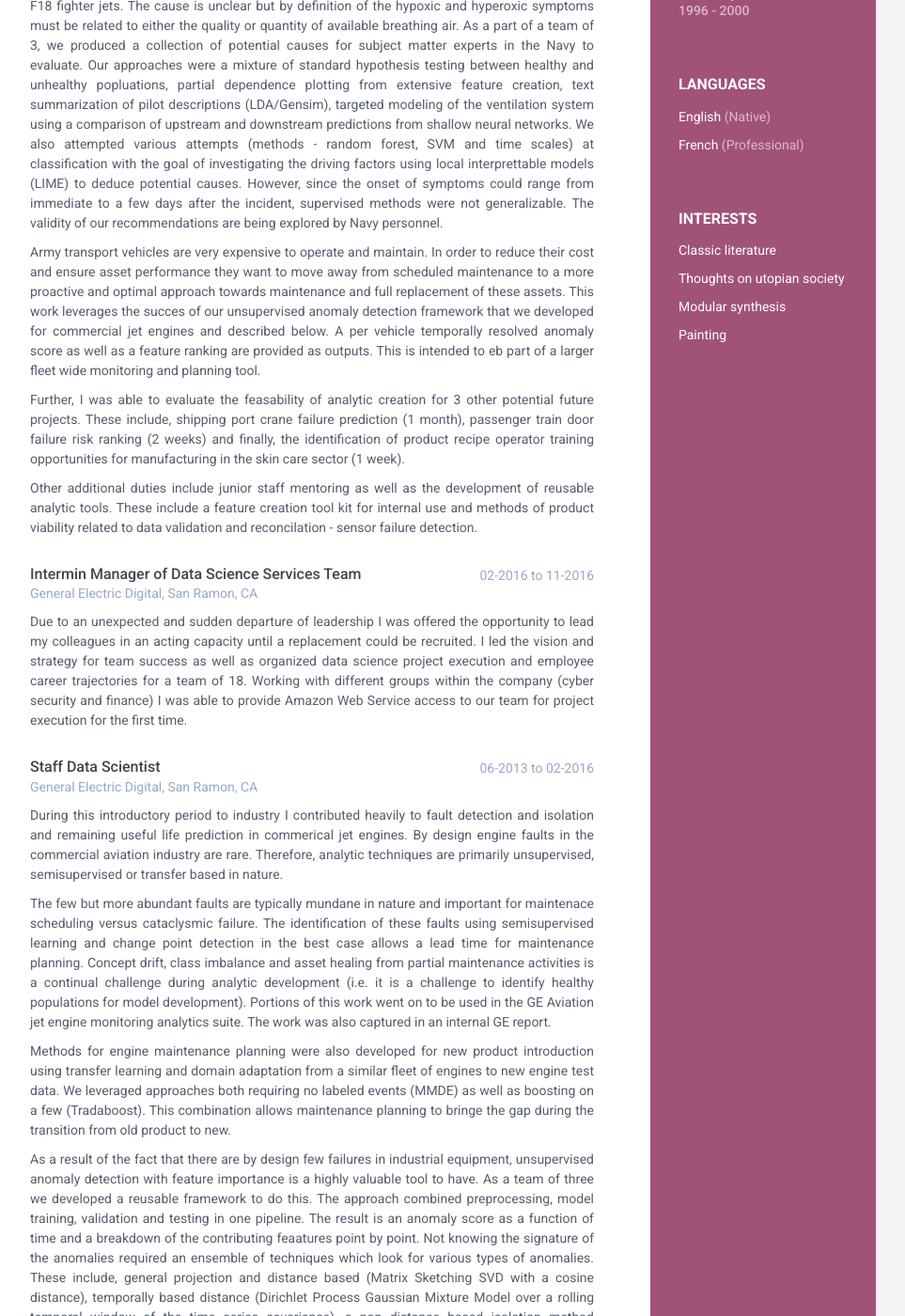
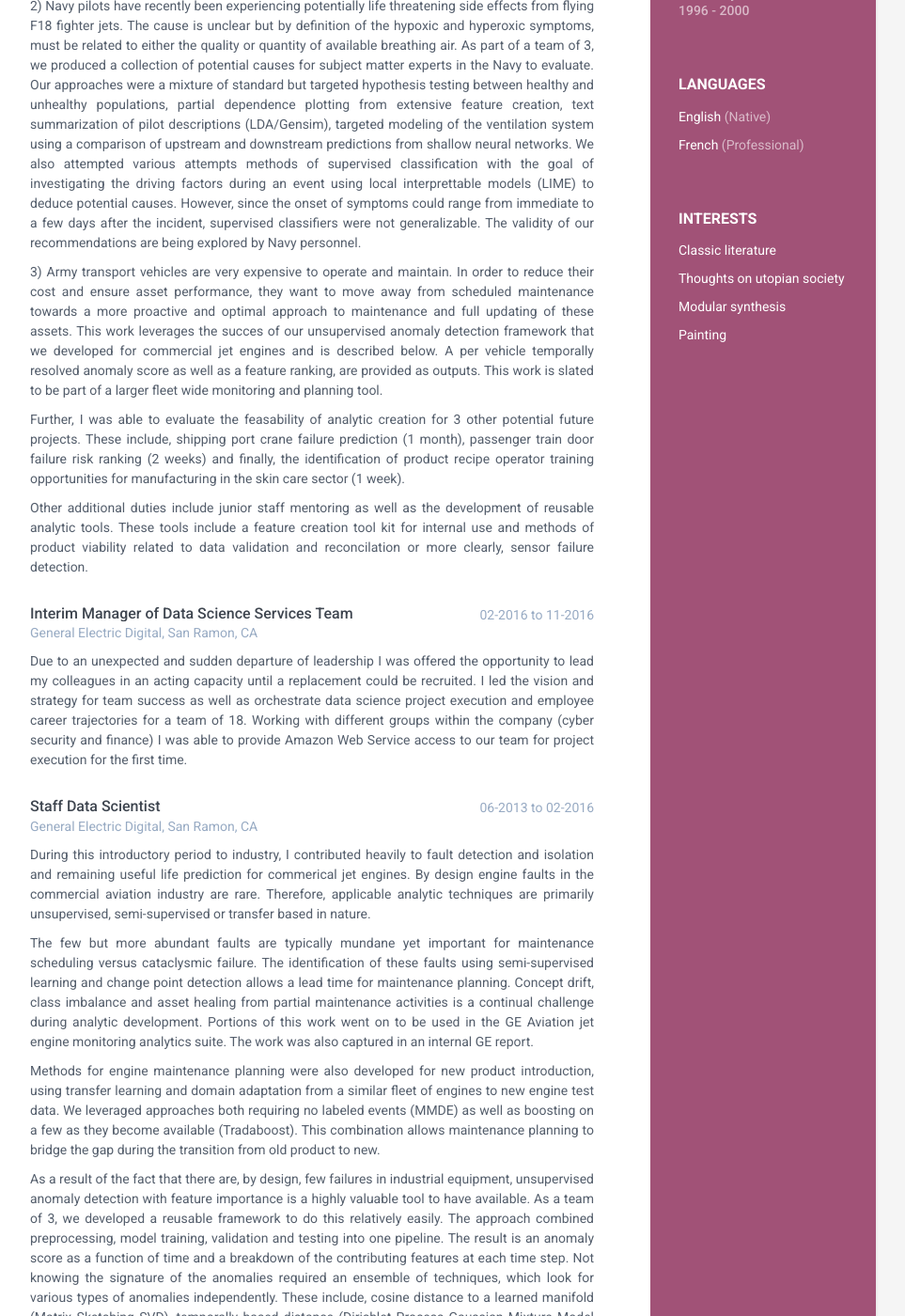
Before and after one commit to AlexanderGraf/online-cv, a Jekyll site: the page built from index.html, in a window 1280 px wide and 1400 px high, scrolled down 859 px. Shown: the whole window at 94% size, without its empty margins (188-1151 px from the left). Built offline with Jekyll 4.4.1, drawn with Linux system fonts in a browser that asks for light colours; some web fonts are replaced; some of the changed text lies outside the part shown.

Commit message:
updated text

```diff
--- a/_includes/experience.html
+++ b/_includes/experience.html
@@ -10,32 +10,32 @@
                         <div class="company">General Electric Digital, San Ramon, CA</div>
                     </div><!--//meta-->
                     <div class="details">
-                        <p style="text-align:justify">As a Senior Staff Data Scientist, I focus on proof of concept analytics development with direct client collaboration.  My role offers a mixture of engagements of varying duration.  The shorter projects are typically an evaluation of the feasibility of producing a solution to a clients challenges given the available data.  This allows a quickly growing and diverse exposure to the variey of challenges our clients face and the aspirations they have.  The longer projects require a more robust anlaytic development and typically follow more closely the experimentation, development and deployment process.</p>
+                        <p style="text-align:justify">As a Senior Staff Data Scientist, I focus on proof of concept analytics development with direct client collaboration.  My role offers a mixture of engagements of varying duration.  The shorter projects are typically an evaluation of the feasibility of producing a solution to a clients challenges given the available data.  This allows a quickly growing and diverse exposure to the variety of challenges our clients face and the aspirations they have.  The longer projects require a more robust analytic development and typically follow more closely the experimentation, development and deployment process.</p>
 
-                        <p style="text-align:justify">During this period I have developed 3 solutions to problems in 3 industrial domains, risk of pneumonia ranking for beef cattle (4 months), root cause analysis of hypoxic pilots in FA-18 Navy fighter jets (6 months) and anomaly detection and isolation in Army transport vehicles (1.5 months).</p>
+                        <p style="text-align:justify">During this period I have developed 3 solutions to problems in 3 industrial domains, risk of pneumonia health ranking for beef cattle (4 months), root cause analysis of hypoxic pilots in FA-18 Navy fighter jets (6 months) and anomaly detection and isolation in Army transport vehicles (1.5 months).</p>
 
-                        <p style="text-align:justify">One of the leading killers of beef cattle in the united states is pneumonia which is typically acquired during extended and cramped transportation.  Early identification and treatment of the ailment is vital to an optimal corn to beef conversion.  A further benefit to identifying sick animals a targeted application of antibiotics.  This not only reduces the antibiotic cost but avoids unnecessary dosing.  A rolling window ensemble binary classification method (random forest) allowed a temporal probabilisitc ranking for identifying cattle at risk.</p>
+                        <p style="text-align:justify">1) One of the leading killers of beef cattle in the United States is bovine pneumonia typically acquired during extended and cramped transportation.  Early identification and treatment of the ailment is vital to an optimal feed to beef conversion.  A further benefit to identifying sick animals is a targeted application of antibiotics.  This not only reduces the cost but avoids unnecessary dosing.  A rolling window ensemble binary classification method (random forest) allowed a temporal probabilisitc ranking for identifying cattle at risk.  This daily list can help cowboys identify those animals from sometimes thousands that they are responsible for.</p>
 
-                        <p style="text-align:justify">Navy pilots have recently been experiencing potentially life threatening side effects from flying F18 fighter jets.  The cause is unclear but by definition of the hypoxic and hyperoxic symptoms must be related to either the quality or quantity of available breathing air.  As a part of a team of 3, we produced a collection of potential causes for subject matter experts in the Navy to evaluate.  Our approaches were a mixture of standard hypothesis testing between healthy and unhealthy popluations, partial dependence plotting from extensive feature creation, text summarization of pilot descriptions (LDA/Gensim), targeted modeling of the ventilation system using a comparison of upstream and downstream predictions from shallow neural networks.  We also attempted various attempts (methods - random forest, SVM and time scales) at classification with the goal of investigating the driving factors using local interprettable models (LIME) to deduce potential causes.  However, since the onset of symptoms could range from immediate to a few days after the incident, supervised methods were not generalizable.  The validity of our recommendations are being explored by Navy personnel.</p>
+                        <p style="text-align:justify">2) Navy pilots have recently been experiencing potentially life threatening side effects from flying F18 fighter jets.  The cause is unclear but by definition of the hypoxic and hyperoxic symptoms, must be related to either the quality or quantity of available breathing air.  As part of a team of 3, we produced a collection of potential causes for subject matter experts in the Navy to evaluate.  Our approaches were a mixture of standard but targeted hypothesis testing between healthy and unhealthy populations, partial dependence plotting from extensive feature creation, text summarization of pilot descriptions (LDA/Gensim), targeted modeling of the ventilation system using a comparison of upstream and downstream predictions from shallow neural networks.  We also attempted various attempts methods of supervised classification with the goal of investigating the driving factors during an event using local interprettable models (LIME) to deduce potential causes.  However, since the onset of symptoms could range from immediate to a few days after the incident, supervised classifiers were not generalizable.  The validity of our recommendations are being explored by Navy personnel.</p>
 
-                        <p style="text-align:justify">Army transport vehicles are very expensive to operate and maintain.  In order to reduce their cost and ensure asset performance they want to move away from scheduled maintenance to a more proactive and optimal approach towards maintenance and full replacement of these assets.  This work leverages the succes of our unsupervised anomaly detection framework that we developed for commercial jet engines and described below.  A per vehicle temporally resolved anomaly score as well as a feature ranking are provided as outputs.  This is intended to eb part of a larger fleet wide monitoring and planning tool.</p>
+                        <p style="text-align:justify">3) Army transport vehicles are very expensive to operate and maintain.  In order to reduce their cost and ensure asset performance, they want to move away from scheduled maintenance towards a more proactive and optimal approach to maintenance and full updating of these assets.  This work leverages the succes of our unsupervised anomaly detection framework that we developed for commercial jet engines and is described below.  A per vehicle temporally resolved anomaly score as well as a feature ranking, are provided as outputs.  This work is slated to be part of a larger fleet wide monitoring and planning tool.</p>
 
                         <p style="text-align:justify">Further, I was able to evaluate the feasability of analytic creation for 3 other potential future projects. These include, shipping port crane failure prediction (1 month), passenger train door failure risk ranking (2 weeks) and finally, the identification of product recipe operator training opportunities for manufacturing in the skin care sector (1 week).</p>
 
-                        <p style="text-align:justify">Other additional duties include junior staff mentoring as well as the development of reusable analytic tools.  These include a feature creation tool kit for internal use and methods of product viability related to data validation and reconcilation - sensor failure detection.</p>
+                        <p style="text-align:justify">Other additional duties include junior staff mentoring as well as the development of reusable analytic tools.  These tools include a feature creation tool kit for internal use and methods of product viability related to data validation and reconcilation or more clearly, sensor failure detection.</p>
                     </div><!--//details-->
                 </div><!--//item-->
 
                 <div class="item">
                     <div class="meta">
                         <div class="upper-row">
-                            <h3 class="job-title">Intermin Manager of Data Science Services Team</h3>
+                            <h3 class="job-title">Interim Manager of Data Science Services Team</h3>
                             <div class="time">02-2016 to 11-2016</div>
                         </div><!--//upper-row-->
                         <div class="company">General Electric Digital, San Ramon, CA</div>
                     </div><!--//meta-->
                     <div class="details">
-                        <p style="text-align:justify">Due to an unexpected and sudden departure of leadership I was offered the opportunity to lead my colleagues in an acting capacity until a replacement could be recruited. I led the vision and strategy for team success as well as organized data science project execution and employee career trajectories for a team of 18. Working with different groups within the company (cyber security and finance) I was able to provide Amazon Web Service access to our team for project execution for the first time.</p>
+                        <p style="text-align:justify">Due to an unexpected and sudden departure of leadership I was offered the opportunity to lead my colleagues in an acting capacity until a replacement could be recruited. I led the vision and strategy for team success as well as orchestrate data science project execution and employee career trajectories for a team of 18. Working with different groups within the company (cyber security and finance) I was able to provide Amazon Web Service access to our team for project execution for the first time.</p>
                     </div><!--//details-->
                 </div><!--//item-->
 
@@ -48,15 +48,15 @@
                         <div class="company">General Electric Digital, San Ramon, CA</div>
                     </div><!--//meta-->
                     <div class="details">
-                        <p style="text-align:justify">During this introductory period to industry I contributed heavily to fault detection and isolation and remaining useful life prediction in commerical jet engines.  By design engine faults in the commercial aviation industry are rare.  Therefore, analytic techniques are primarily unsupervised, semisupervised or transfer based in nature.</p>
+                        <p style="text-align:justify">During this introductory period to industry, I contributed heavily to fault detection and isolation and remaining useful life prediction for commerical jet engines.  By design engine faults in the commercial aviation industry are rare.  Therefore, applicable analytic techniques are primarily unsupervised, semi-supervised or transfer based in nature.</p>
 
-                        <p style="text-align:justify">The few but more abundant faults are typically mundane in nature and important for maintenace scheduling versus cataclysmic failure.  The identification of these faults using semisupervised learning and change point detection in the best case allows a lead time for maintenance planning.  Concept drift, class imbalance and asset healing from partial maintenance activities is a continual challenge during analytic development (i.e. it is a challenge to identify healthy populations for model development).  Portions of this work went on to be used in the GE Aviation jet engine monitoring analytics suite.  The work was also captured in an internal GE report.</p>
+                        <p style="text-align:justify">The few but more abundant faults are typically mundane yet important for maintenance scheduling versus cataclysmic failure.  The identification of these faults using semi-supervised learning and change point detection allows a lead time for maintenance planning.  Concept drift, class imbalance and asset healing from partial maintenance activities is a continual challenge during analytic development.  Portions of this work went on to be used in the GE Aviation jet engine monitoring analytics suite.  The work was also captured in an internal GE report.</p>
 
-                        <p style="text-align:justify">Methods for engine maintenance planning were also developed for new product introduction using transfer learning and domain adaptation from a similar fleet of engines to new engine test data.  We leveraged approaches both requiring no labeled events (MMDE) as well as boosting on a few (Tradaboost).  This combination allows maintenance planning to bringe the gap during the transition from old product to new.</p>
+                        <p style="text-align:justify">Methods for engine maintenance planning were also developed for new product introduction, using transfer learning and domain adaptation from a similar fleet of engines to new engine test data.  We leveraged approaches both requiring no labeled events (MMDE) as well as boosting on a few as they become available (Tradaboost).  This combination allows maintenance planning to bridge the gap during the transition from old product to new.</p>
 
-                        <p style="text-align:justify">As a result of the fact that there are by design few failures in industrial equipment, unsupervised anomaly detection with feature importance is a highly valuable tool to have.  As a team of three we developed a reusable framework to do this.  The approach combined preprocessing, model training, validation and testing in one pipeline.  The result is an anomaly score as a function of time and a breakdown of the contributing feaatures point by point.  Not knowing the signature of the anomalies required an ensemble of techniques which look for various types of anomalies.  These include, general projection and distance based (Matrix Sketching SVD with a cosine distance), temporally based distance (Dirichlet Process Gaussian Mixture Model over a rolling temporal window of the time series covariance), a non distance based isolation method (Isolation Forest) and an information based (temporally changing Graphical Granger Causality) approach.  All of them (except for isolation forest) return a score which can be broken down into contributing portions allowing not only detection but isolation to offer some insight into causality.  This is highly valuable for maintenance and proactive fault avoidance.</p>
+                        <p style="text-align:justify">As a result of the fact that there are, by design, few failures in industrial equipment, unsupervised anomaly detection with feature importance is a highly valuable tool to have available.  As a team of 3, we developed a reusable framework to do this relatively easily.  The approach combined preprocessing, model training, validation and testing into one pipeline.  The result is an anomaly score as a function of time and a breakdown of the contributing features at each time step.  Not knowing the signature of the anomalies required an ensemble of techniques, which look for various types of anomalies independently.  These include, cosine distance to a learned manifold (Matrix Sketching SVD), temporally based distance (Dirichlet Process Gaussian Mixture Model over a rolling temporal window of the time series covariance), a non-distance based isolation method (temporal Isolation Forest) and an information based (temporally changing Graphical Granger Causality) approach.  All of them (except for Isolation Forest) return a score which can be broken down into contributing portions allowing not only detection, but isolation, offering some insight into potential causality.  This is highly valuable for maintenance planning and proactive fault avoidance.</p>
 
-                        <p style="text-align:justify">In addition to the work in commerical aviation, I was a leading member of a team of 6 to develop a early warning solution for power generating turbines and heat exchangers for a large chemical corporation.  This augmented legacy GE monitoring and reactive analytics with predictive capability.  Our portion of this undertaking was part of a larger offering to make this analytic available to their fleet of industrial equipment in general.</p>
+                        <p style="text-align:justify">In addition to the work in commerical aviation, I was a leading member of a team of 6 to develop a early warning solution for power generating turbines and heat exchangers for a large chemical corporation.  Our work augmented legacy GE monitoring and reactive analytics with predictive capability.  The output of the autoassociative legacy analytic acted as an input to the predictive ARIMAX model.  This work was part of a larger offering making this analytic available to their fleet of industrial equipment in general.</p>
                         </p>
                     </div><!--//details-->
                 </div><!--//item-->
--- a/_includes/projects.html
+++ b/_includes/projects.html
@@ -5,6 +5,6 @@
                 </div><!--//intro-->
                 <div class="item">
                     <span class="project-title"><a href="#hook">NLP topics for times series analysis?</a></span>
-                    <p style="text-align:justify">Always of interest to me is finding alternative uses for mature and proven analytics.  This often means taking an approach in one field and applying it in another.  For example, I am currently developing a method to use the idea of distributed word representations, but in a time series setting.  Time series can be converted to text using SAX, which opens up the world of NLP and Text Mining techniques for consideration.  The challenge is to adapt this historically univariate approach to a multivariate setting.  One way to do this is to capture the interactions of the signals using covariance or an empirical mutual information (although non trivial) and then apply something like word2vec or GLove to each univariate value.  Another approach is to learn the word vectors across sensors for a given time point.  The order of sensors matter in this case but as long as you are consistent between train and testing, there should be no problem.  You could also imagine shuffling the column order and using some ensemble of the result (the same random seed should be used between training and testing). This is a work in progress.</p>
+                    <p style="text-align:justify">Always of interest to me is finding alternative uses for mature and proven analytics.  This often means taking an approach in one field and applying it in another.  For example, I am currently exploring a method to use the idea of distributed word representations, but in a time series setting.  Time series can be converted to text using SAX, which opens up the world of NLP and text mining techniques for consideration.  The challenge is to adapt this historically univariate approach to a multivariate setting.  One way to do this is to capture the interactions of the signals using covariance or an empirical mutual information (although non trivial) and then apply something like word2vec or GLoVe to each univariate value.  Another approach is to learn the word vectors across sensors for a given time point.  The order of sensors matter in this case, but as long as you are consistent between training and testing, there should be no problem.  You could also imagine shuffling the column order and using some ensemble of the result (the same random seed should be used between training and testing). The value is that one can leverage an unabeled data set (which are typically easily had) for pretraining for use in a supervised model with many fewer labels.  This is often the setting for high value asset failure as mentioned many times above, but is applicable in general for detecting rare events. This is a work in progress.</p>
                 </div><!--//item-->
             </section><!--//section-->
```
